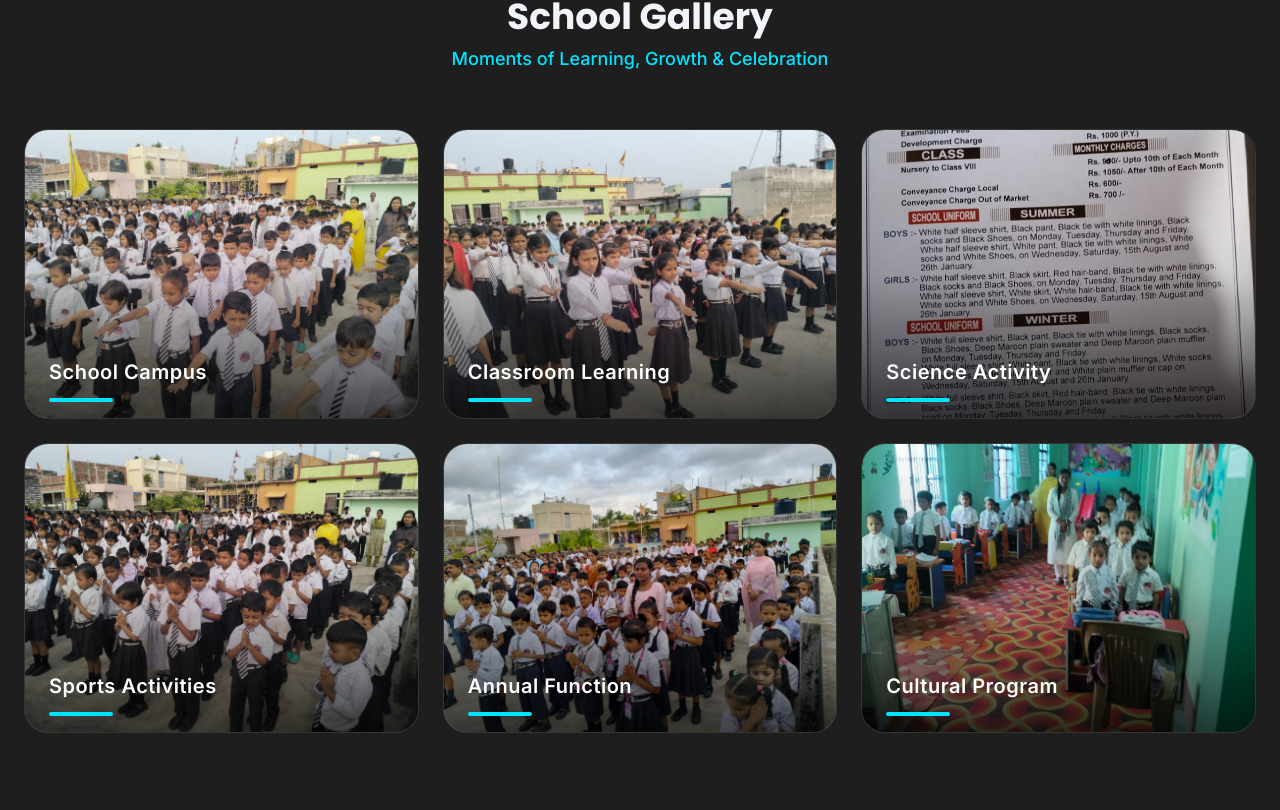
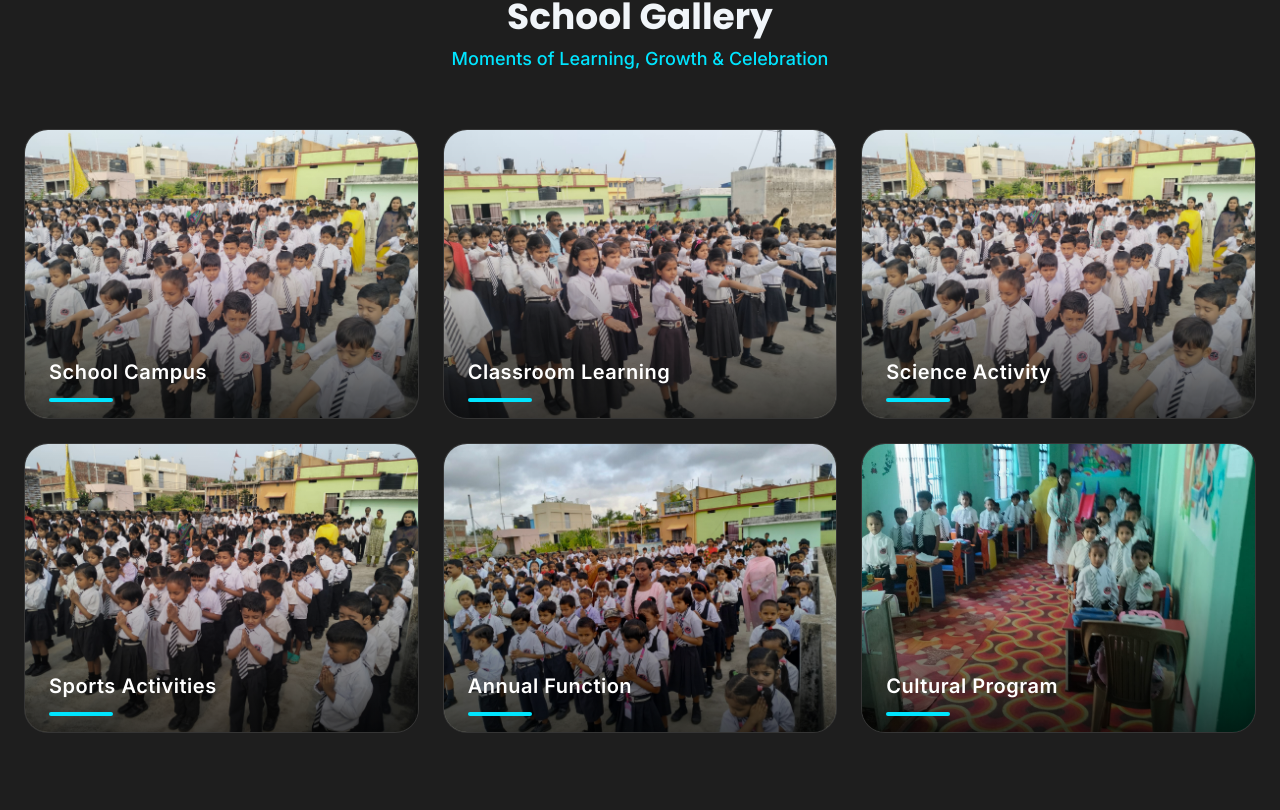
Before and after one commit to Praveen01kumar/stxaviersschool, an Angular app: page / in a window 1280 px wide. Shown: the part 4490-5300 px from the top of the page. Built offline with nearby package versions, Linux system fonts and the light colour scheme.

Commit message:
upadated image

```diff
--- a/src/app/components/results/results.component.html
+++ b/src/app/components/results/results.component.html
@@ -19,16 +19,13 @@
     </div>
 
     <div class="grid grid-cols-1 md:grid-cols-3 gap-8 mb-14">
-
-      @for(result of resultsCon.results; track result.year) {
+      <!-- @if(resultsCon.results.length){
+      @for(result of resultsCon.results; track result?.year) {
 
       <div
-          class="group relative overflow-hidden rounded-3xl border border-[var(--border-color)] bg-[var(--surface)] shadow-[var(--shadow-lg)] hover:-translate-y-2 transition-all duration-500"
-        >
+        class="group relative overflow-hidden rounded-3xl border border-[var(--border-color)] bg-[var(--surface)] shadow-[var(--shadow-lg)] hover:-translate-y-2 transition-all duration-500">
 
-          <div
-            class="absolute top-0 right-0 w-40 h-40 bg-[var(--primary-light)] rounded-full blur-3xl opacity-60"
-          ></div>
+        <div class="absolute top-0 right-0 w-40 h-40 bg-[var(--primary-light)] rounded-full blur-3xl opacity-60"></div>
 
         <div class="relative p-8">
 
@@ -45,8 +42,7 @@
             </div>
 
             <div
-                class="w-24 h-24 rounded-full bg-[var(--primary)] text-white flex items-center justify-center text-2xl font-bold shadow-xl"
-              >
+              class="w-24 h-24 rounded-full bg-[var(--primary)] text-white flex items-center justify-center text-2xl font-bold shadow-xl">
               {{ result.percentage }}
             </div>
 
@@ -65,7 +61,7 @@
       </div>
 
       }
-
+      } -->
     </div>
 
     <div class="bg-[var(--surface)] border border-[var(--border-color)] rounded-3xl p-8 shadow-[var(--shadow-lg)]">
@@ -79,8 +75,7 @@
         @for(item of resultsCon.highlights; track item) {
 
         <div
-            class="bg-[var(--primary-light)] rounded-2xl px-5 py-4 text-[var(--text-heading)] font-semibold text-center"
-          >
+          class="bg-[var(--primary-light)] rounded-2xl px-5 py-4 text-[var(--text-heading)] font-semibold text-center">
           {{ item }}
         </div>
 
--- a/src/app/services/constants.ts
+++ b/src/app/services/constants.ts
@@ -210,7 +210,7 @@ export const GALLERY_SECTION_CONTENT = {
     },
     {
       title: 'Science Activity',
-      imageUrl: 'assets/3.jpeg',
+      imageUrl: 'assets/1.jpeg',
     },
     {
       title: 'Sports Activities',
@@ -254,7 +254,7 @@ export const EVENTS_SECTION_CONTENT = {
       date: 'August 2026',
       description:
         'Students showcase innovative science models, experiments, and creative projects to enhance practical learning.',
-      imageUrl: 'assets/3.jpeg',
+      imageUrl: 'assets/1.jpeg',
     },
 
     {
@@ -294,7 +294,7 @@ export const BLOG_SECTION_CONTENT = {
       date: '28 April 2026',
       description:
         'Interactive learning methods and classroom activities make education engaging and effective for students.',
-      imageUrl: 'assets/3.jpeg',
+      imageUrl: 'assets/1.jpeg',
     },
   ],
 };
```
Also changed, not shown: src/assets/3.jpeg (deleted). Lines whose indentation alone changed are shown as unchanged.
